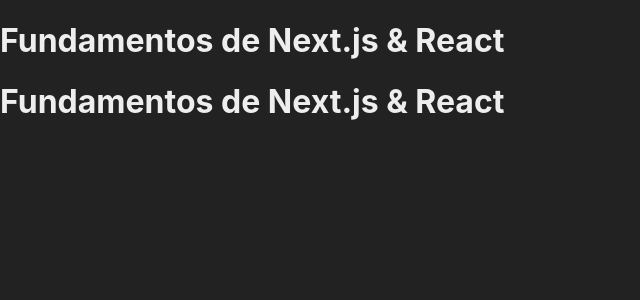
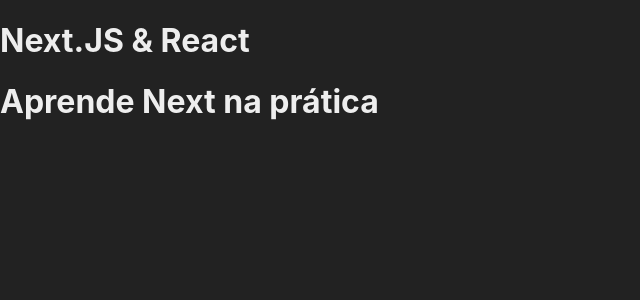
Before and after one commit to jpvieirah/React-Projeto-Cadastro, a Next.js app in the folder fundamentos/: page /exemplo in a window 1280 px wide. Shown: the top 300 px of the page, without its empty margins (0-640 px from the left). Built offline with nearby package versions, Linux system fonts and the light colour scheme.

Commit message:
Propriedades de Componentes

```diff
--- a/fundamentos/src/components/Header.jsx
+++ b/fundamentos/src/components/Header.jsx
@@ -1,7 +1,7 @@
-export default function Header() {
+export default function Header(props) {
     return (
         <header>
-            <h1>Fundamentos de Next.js & React</h1>
+            <h1>{props.title}</h1>
         </header>
     )
 }
--- a/fundamentos/src/pages/exemplo.jsx
+++ b/fundamentos/src/pages/exemplo.jsx
@@ -3,8 +3,8 @@
 export default function Exemplo() {
     return (
        <div>
-           <Header />
-           <Header />
+           <Header title="Next.JS & React"/>
+           <Header title="Aprende Next na prática"/>
        </div>
     )
 }
```
